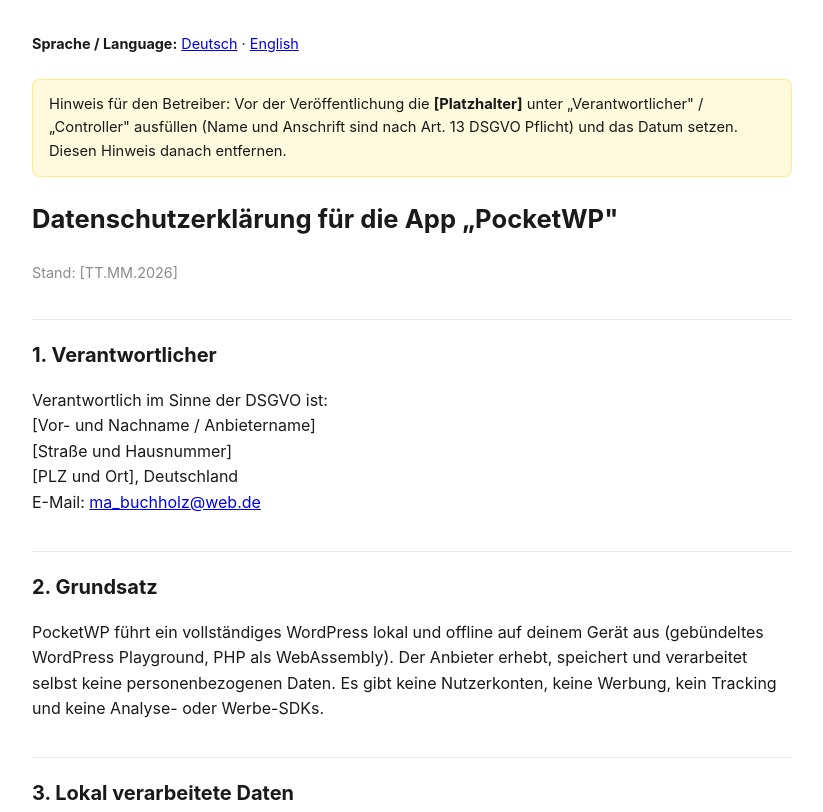
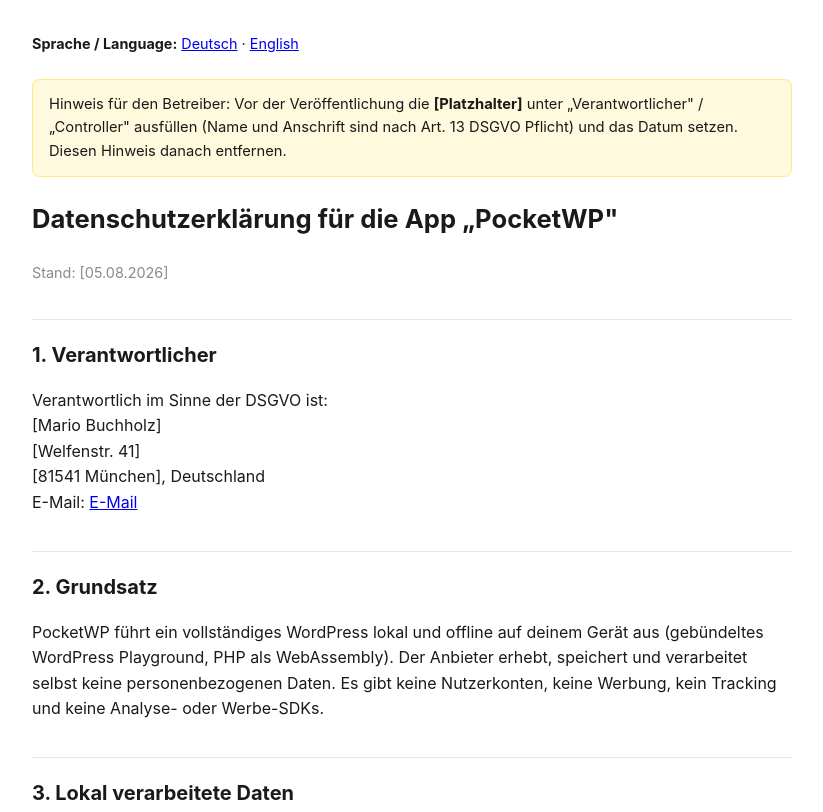
Before and after one commit to MaBu-089/pocketwp, a plain HTML site: page privacy.html in a window 1280 px wide. Shown: the top 812 px of the page, without its empty margins (228-1051 px from the left). Drawn offline with Linux system fonts and the light colour scheme.

Commit message:
Update privacy.html

```diff
--- a/privacy.html
+++ b/privacy.html
@@ -26,14 +26,14 @@
 
 <section id="de">
 <h1>Datenschutzerklärung für die App „PocketWP"</h1>
-<p class="updated">Stand: [TT.MM.2026]</p>
+<p class="updated">Stand: [05.08.2026]</p>
 
 <h2>1. Verantwortlicher</h2>
 <p>Verantwortlich im Sinne der DSGVO ist:<br>
-[Vor- und Nachname / Anbietername]<br>
-[Straße und Hausnummer]<br>
-[PLZ und Ort], Deutschland<br>
-E-Mail: <a href="mailto:ma_buchholz@web.de">ma_buchholz@web.de</a></p>
+[Mario Buchholz]<br>
+[Welfenstr. 41]<br>
+[81541 München], Deutschland<br>
+E-Mail: <a href="mailto:chefkoch_muc@web.de">E-Mail</a></p>
 
 <h2>2. Grundsatz</h2>
 <p>PocketWP führt ein vollständiges WordPress lokal und offline auf deinem Gerät aus (gebündeltes WordPress Playground, PHP als WebAssembly). Der Anbieter erhebt, speichert und verarbeitet selbst keine personenbezogenen Daten. Es gibt keine Nutzerkonten, keine Werbung, kein Tracking und keine Analyse- oder Werbe-SDKs.</p>
@@ -74,14 +74,14 @@
 
 <section id="en">
 <h1>Privacy Policy for the app "PocketWP"</h1>
-<p class="updated">Last updated: [DD/MM/2026]</p>
+<p class="updated">Last updated: [05/08/2026]</p>
 
 <h2>1. Controller</h2>
 <p>The controller under the GDPR is:<br>
-[First and last name / provider name]<br>
-[Street and number]<br>
-[Postal code and city], Germany<br>
-Email: <a href="mailto:ma_buchholz@web.de">ma_buchholz@web.de</a></p>
+[Mario Buchholz]<br>
+[Welfenstr. 41]<br>
+[81541 München], Germany<br>
+Email: <a href="mailto:chefkoch_muc@web.de">E-Mail</a></p>
 
 <h2>2. Principle</h2>
 <p>PocketWP runs a complete WordPress locally and offline on your device (bundled WordPress Playground, PHP compiled to WebAssembly). The provider does not itself collect, store or process any personal data. There are no user accounts, no advertising, no tracking and no analytics or advertising SDKs.</p>
```
